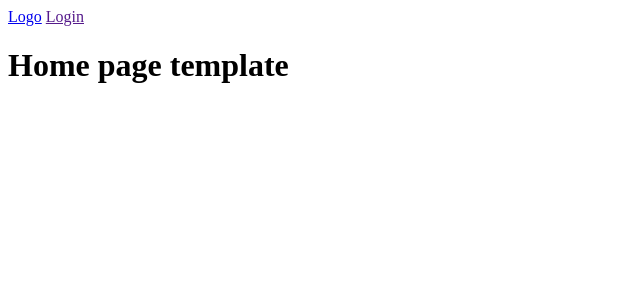
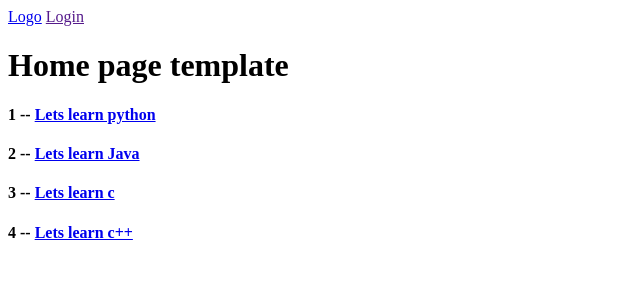
Before and after one commit to charankulal/Learning-Management-System-Django, a Django app: page / in a window 1280 px wide. Shown: the top 300 px of the page, without its empty margins (0-640 px from the left). Run offline with Django 4.2, Linux system fonts and the light colour scheme.

Commit message:
Updated the project structure along with the urls and views and changed from rooms to courses.

```diff
--- a/templates/home.html
+++ b/base/templates/base/courses.html
@@ -2,6 +2,6 @@
 
 {% block content %}
 
-<h1>Home page template</h1>
+<h1>{{courses.name }}</h1>
 
 {% endblock content %}
--- /dev/null
+++ b/base/templates/base/home.html
@@ -0,0 +1,18 @@
+{% extends 'main.html' %}
+
+{% block content %}
+
+<h1>Home page template</h1>
+<div>
+    <div>
+
+        {% for course in courses %}
+            <div>
+                <h4>{{course.id}} -- <a href="{% url 'courses' course.id %}">{{course.name}}</a></h4>
+            </div>
+        {% endfor %}
+
+    </div>
+</div>
+
+{% endblock content %}
--- a/base/urls.py
+++ b/base/urls.py
@@ -3,5 +3,5 @@ from . import views
 
 urlpatterns = [
     path('',views.home,name="Home"),
-    path('rooms/',views.rooms,name="Rooms")
+    path('courses/<str:pk>/',views.courses,name="Courses")
 ]
--- a/base/views.py
+++ b/base/views.py
@@ -1,7 +1,38 @@
 from django.shortcuts import render
 
+course_dict=[
+    {
+        'id':1,
+        'name':'Lets learn python'
+
+    },
+    {
+        'id':2,
+        'name':'Lets learn Java'
+
+    },
+    {
+        'id':3,
+        'name':'Lets learn c'
+
+    },
+    {
+        'id':4,
+        'name':'Lets learn c++'
+
+    },
+
+]
+
 def home(request):
-    return render(request,'home.html')
+    context={'courses':course_dict}
+    return render(request,'base/home.html',context)
 
-def rooms(request):
-    return render(request,'rooms.html')
+def courses(request,pk):
+    courses=None
+    for course in course_dict:
+        if course['id']==int(pk):
+            courses=course
+            break
+    context={'courses':courses}
+    return render(request,'base/courses.html',context)
--- a/templates/rooms.html
+++ /dev/null
@@ -1,3 +0,0 @@
-{% extends 'main.html' %}
-
-<h1>Rooms page template</h1>
```
